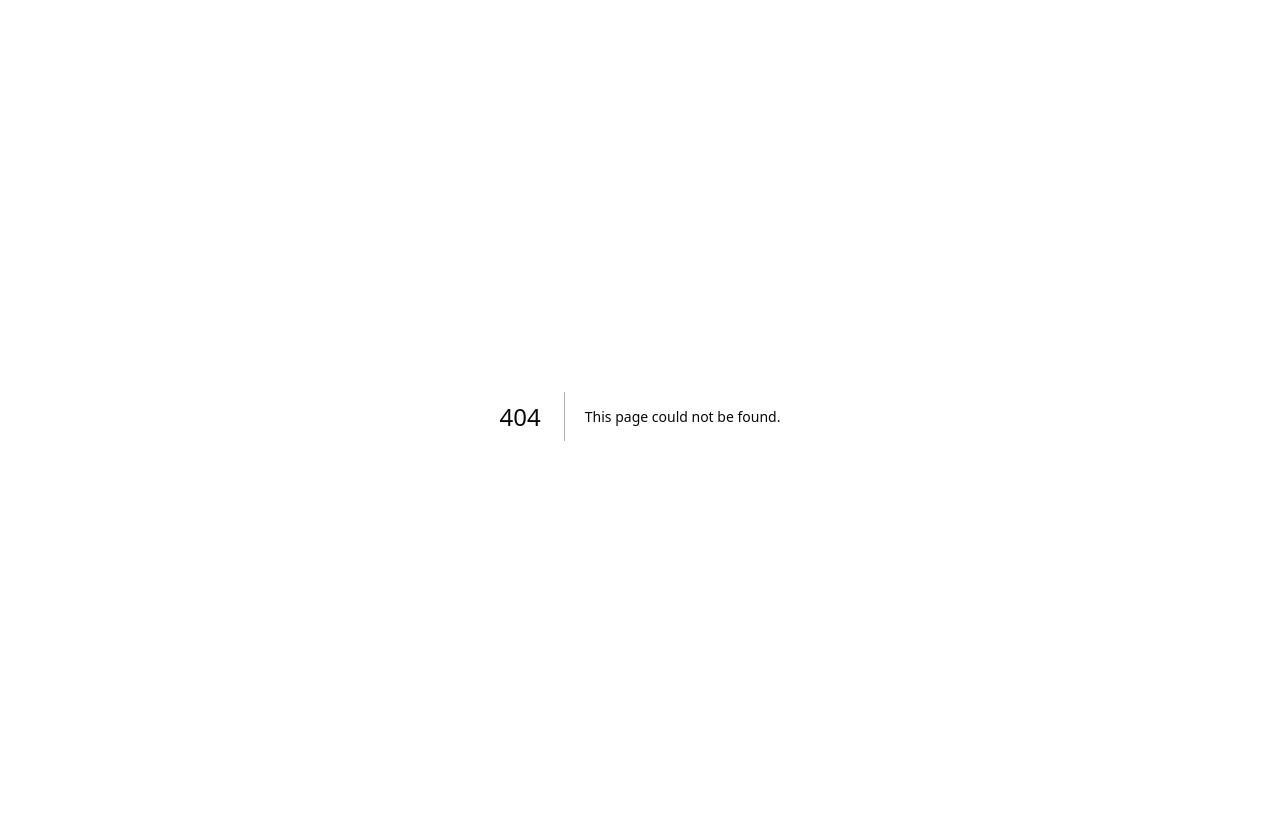
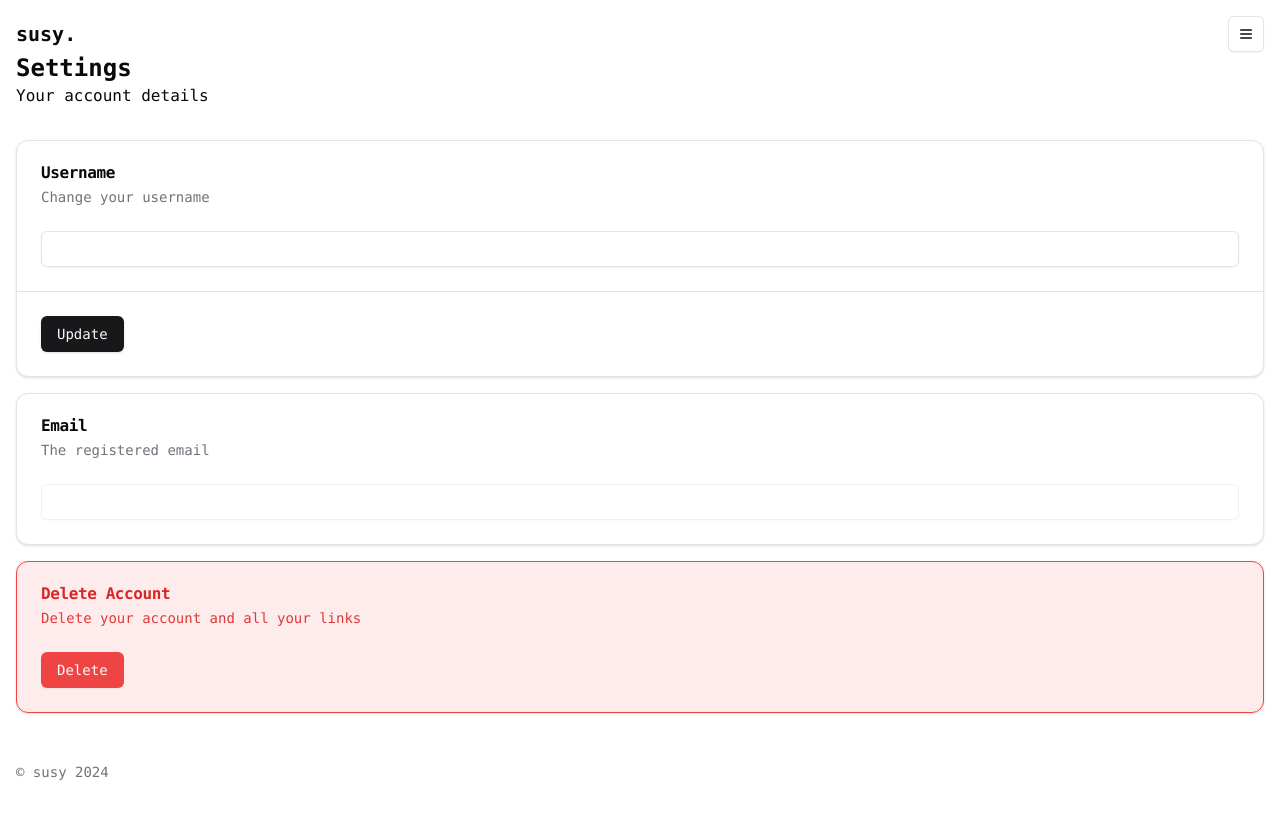
Before and after one commit to SadS4ndWiCh/susy, a Next.js app: page /settings in a window 1280 px wide. Before the commit this address had no page. Shown: the top 818 px of the page. Built offline with nearby package versions, Linux system fonts and the light colour scheme; no server answers.

Commit message:
feat(pages): create settings page

```diff
--- /dev/null
+++ b/src/app/(app)/settings/page.tsx
@@ -0,0 +1,28 @@
+import { type Metadata } from "next";
+
+import { UserDetails } from "@/components/user-details";
+import { UpdateUserForm } from "@/components/forms/update-user-form";
+import { DeleteUserForm } from "@/components/forms/delete-user-form";
+
+export const metadata: Metadata = {
+  title: "Settings"
+}
+
+export default function Settings() {
+  return (
+    <>
+      <section>
+        <h1 className="text-2xl font-bold">Settings</h1>
+        <p>Your account details</p>
+      </section>
+
+      <section className="space-y-4 mt-8">
+        <UpdateUserForm />
+
+        <UserDetails />
+
+        <DeleteUserForm />
+      </section>
+    </>
+  )
+}
```
